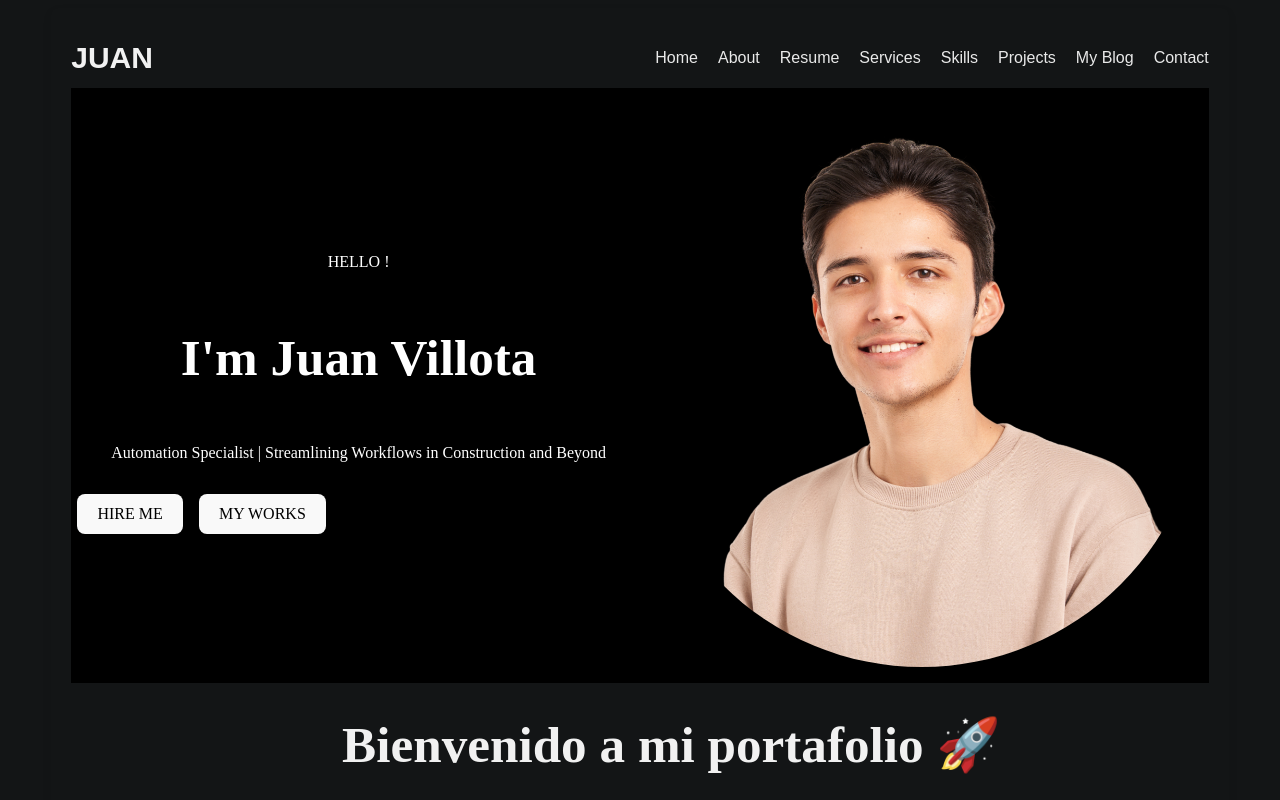
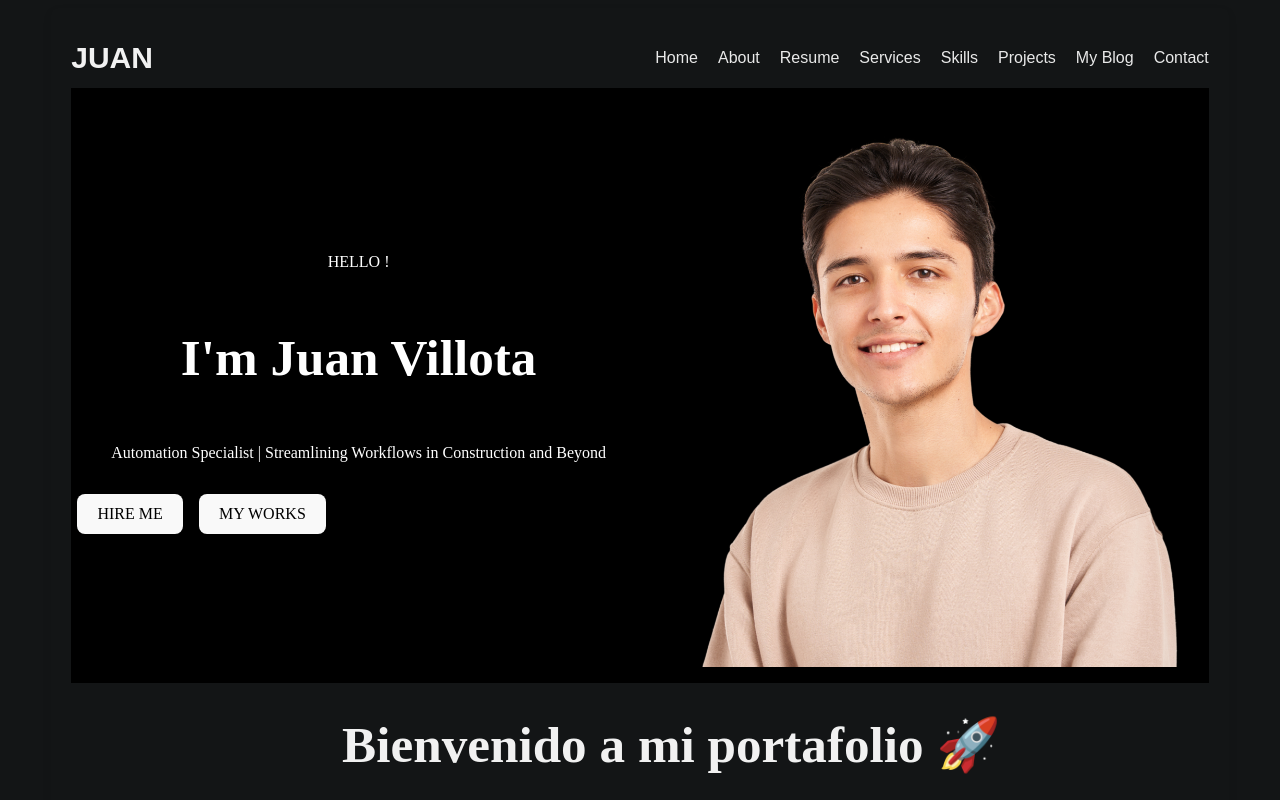
Before and after one commit to juanchovg1/mi-portafolio-frontend, a React (Vite) app: page / in a window 1280 px wide. Shown: the top 800 px of the page. Built offline with nearby package versions, Linux system fonts and the light colour scheme.

Commit message:
Update ProfileSection.css: change border-radius of profile image to 0% for a squared appearance

```diff
--- a/src/styles/components/ProfileSection.css
+++ b/src/styles/components/ProfileSection.css
@@ -35,7 +35,7 @@
 }
 
 .profile-image img {
-    border-radius: 50%;
+    border-radius: 0%;
     width: 100%;
     height: auto;
     object-fit: cover;
```
